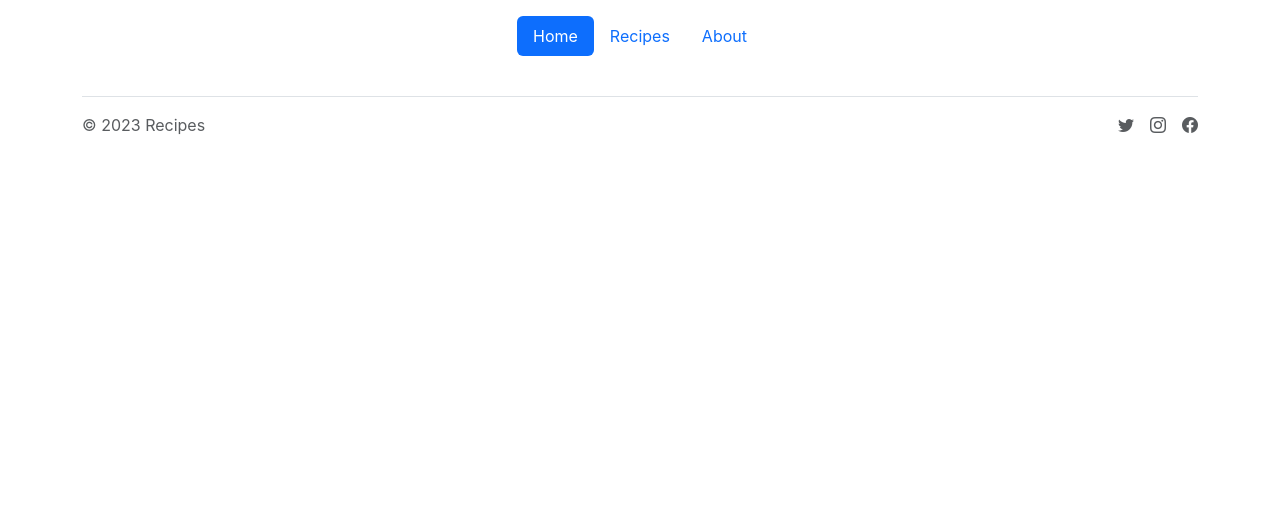
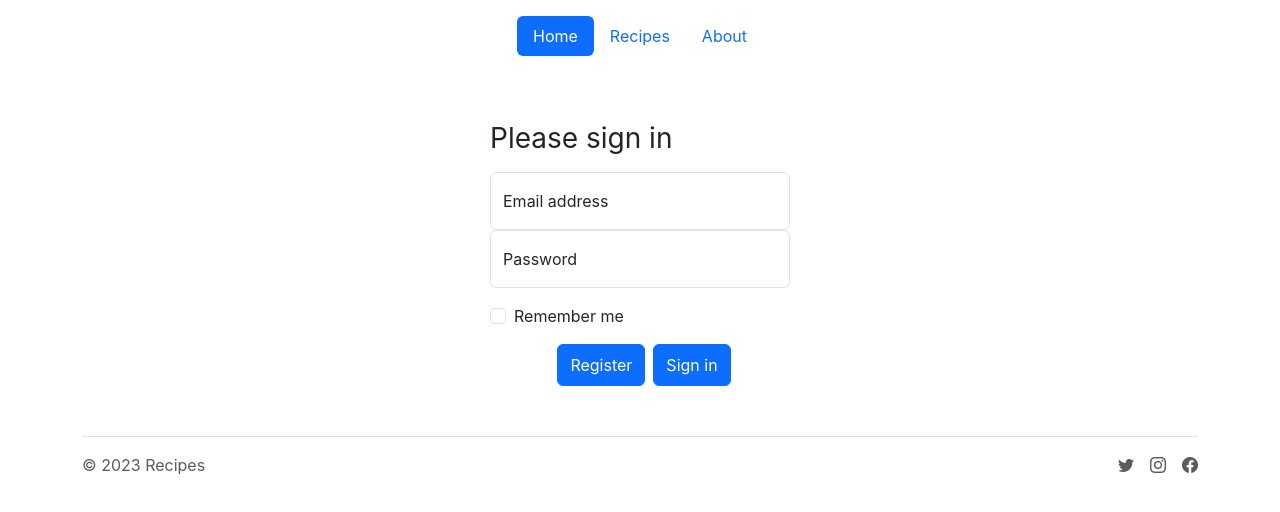
Before and after one commit to blertaaqerimi/recipes-react-app, a React (Create React App) app: page / in a window 1280 px wide. Shown: the top 512 px of the page. Built offline with nearby package versions, Linux system fonts and the light colour scheme; no server answers.

Commit message:
login-form added

```diff
--- a/src/api.js
+++ b/src/api.js
@@ -1,11 +1,15 @@
 
-const api_key = 'b53d6a953b064638895dda345d98c453';
+const api_key = '5a5b50d815044ea19e98679624530982';
 
 const base_url = 'https://api.spoonacular.com/';
 
-const api_call = async (endpoint, queryString, textResponse = false) => {
+const api_call = async (
+    { method = 'GET',
+        endpoint,
+        queryString,
+        textResponse = false }) => {
     try {
-        const response = await fetch(`${base_url}${endpoint}?apiKey=${api_key}${queryString ? `&${queryString}` : ""}`)
+        const response = await fetch(`${base_url}${endpoint}?apiKey=${api_key}${queryString ? `&${queryString}` : ""}`, { method })
         if (response.status !== 200)
             return null;
         const data = textResponse ? await response.text() : await response.json();
@@ -17,12 +21,14 @@ const api_call = async (endpoint, queryString, textResponse = false) => {
     }
 };
 
-export const fetch_random_recipes = () => api_call('recipes/random', 'number=50');
+export const fetch_random_recipes = () => api_call({ endpoint: 'recipes/random', queryString: 'number=50' });
 
-export const fetch_recipe = (id) => api_call(`recipes/${id}/information`)
+export const fetch_recipe = (id) => api_call({ endpoint: `recipes/${id}/information` })
 
-export const fetch_nutritionWidget = (id) => api_call(`recipes/${id}/nutritionWidget`, 'defaultCss=true', true)
+export const fetch_nutritionWidget = (id) => api_call({ endpoint: `recipes/${id}/nutritionWidget`, queryString: 'defaultCss=true', textResponse: true })
 
-export const search_recipes = (input_value) => api_call('recipes/complexSearch', `query=${input_value}`)
+export const search_recipes = (input_value) => api_call({ endpoint: 'recipes/complexSearch', queryString: `query=${input_value}` })
 
-export const fetch_similar_recipes = (id) => api_call(`recipes//${id}/similar`, 'number=4');
+export const fetch_similar_recipes = (id) => api_call({ endpoint: `recipes//${id}/similar`, queryString: 'number=4' });
+
+export const connect_user = () => api_call({ endpoint: 'users/connect', method: 'POST' });
--- /dev/null
+++ b/src/components/login-form.js
@@ -0,0 +1,39 @@
+import { useEffect, useState } from "react";
+import { connect_user } from '../api'
+
+const LoginForm = () => {
+
+    const [user, setUser] = useState('');
+
+    useEffect(() => {
+        connect_user()
+    }, [])
+
+    return (
+        <form style={{width: '300px', margin: '50px auto'}}>
+            <h1 className="h3 mb-3 fw-normal">Please sign in</h1>
+
+            <div className="form-floating">
+                <input type="email" className="form-control" id="floatingInput" placeholder="name@example.com" />
+                    <label htmlFor="floatingInput">Email address</label>
+            </div>
+            <div className="form-floating">
+                <input type="password" className="form-control" id="floatingPassword" placeholder="Password" />
+                    <label htmlFor="floatingPassword">Password</label>
+            </div>
+
+            <div className="form-check text-start my-3">
+                <input className="form-check-input" type="checkbox" value="remember-me" id="flexCheckDefault" />
+                    <label className="form-check-label" htmlFor="flexCheckDefault">
+                        Remember me
+                    </label>
+            </div>
+            <div className="d-flex justify-content-center">
+            <button className="btn btn-primary w-40 py-2 mx-2" type="submit">Register</button>
+            <button className="btn btn-primary w-40 py-2" type="submit">Sign in</button>
+            </div>
+        </form>
+    )
+};
+
+export default LoginForm;
--- a/src/components/nutrition-widget.js
+++ b/src/components/nutrition-widget.js
@@ -13,11 +13,13 @@ const NutritionWidget = ({id}) => {
                 }
             });
     }, [id])
-
-    console.log(widget);
     if (!widget) return null;
     return (
-        <div dangerouslySetInnerHTML={{ __html: widget }} />
+        <>
+        <h4 className='mt-5'>Nutritional Information</h4>
+            <div dangerouslySetInnerHTML={{ __html: widget }} />
+        </>
+
     )
 
 };
--- a/src/components/similar-recipes.js
+++ b/src/components/similar-recipes.js
@@ -8,17 +8,17 @@ const SimilarRecipes = ({ id }) => {
     useEffect(() => {
         fetch_similar_recipes(id)
             .then(response => response && setData(response))
-    }, [])
+    }, [id])
 
     return (
         <>
-            <h2 className='mt-5'>You may like also</h2>
+            <h4 className='mt-5'>Related Recipes</h4>
             {data.length > 0 && <div className='d-flex'>{data.map((r, idx) => {
                 return (
                     <div key={idx} className="card mx-2" style={{ width: '18rem' }}>
                         <div className="card-body">
                             <h5 className="card-title">{r.title}</h5>
-                            <a href={`/recipe/${r.id}`} className="card-link">Go to recipe</a>
+                            <a href={`/recipe/${r.id}`} className="card-link btn btn-primary">Go to recipe</a>
                         </div>
                     </div>
                 )
--- a/src/pages/home.js
+++ b/src/pages/home.js
@@ -1,9 +1,9 @@
+import LoginForm from '../components/login-form';
 
 const Home = () => {
   return (
-    <div>
+    < LoginForm />
 
-    </div>
   )
 }
 
```
